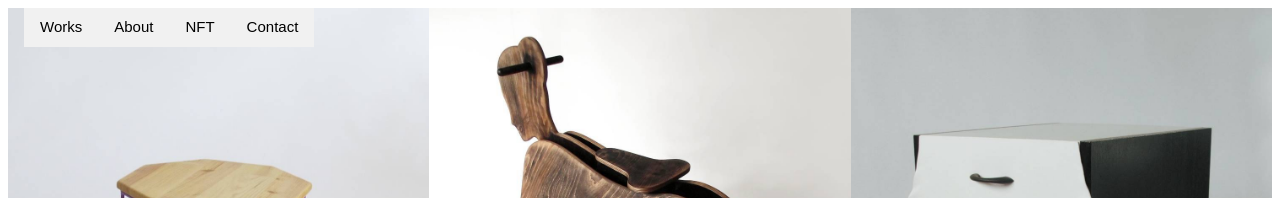
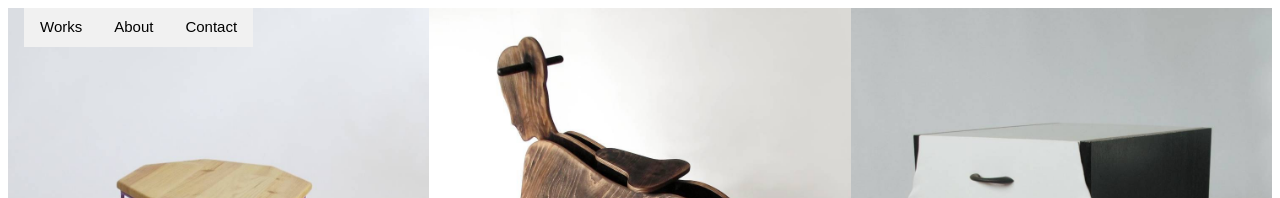
Before and after one commit to kinklure/jakubik.art, a Jekyll site: the page built from index.html, in a window 1280 px wide. Shown: the top 198 px of the page. Built offline with Jekyll 4.4.1, drawn with Linux system fonts in a browser that asks for light colours.

Commit message:
Update header.html

```diff
--- a/_includes/header.html
+++ b/_includes/header.html
@@ -1,6 +1,5 @@
 <header class="jx-container jx-padding">
 <a href="/" class="jx-left jx-button jx-light-grey">Works</a>
 <a href="about.html" class="jx-left jx-button jx-light-grey">About</a>
-<a href="https://opensea.io/Kinkualize" class="jx-left jx-button jx-light-grey">NFT</a>
 <a href="contact.html" class="jx-left jx-button jx-light-grey">Contact</a>
 </header>
```
